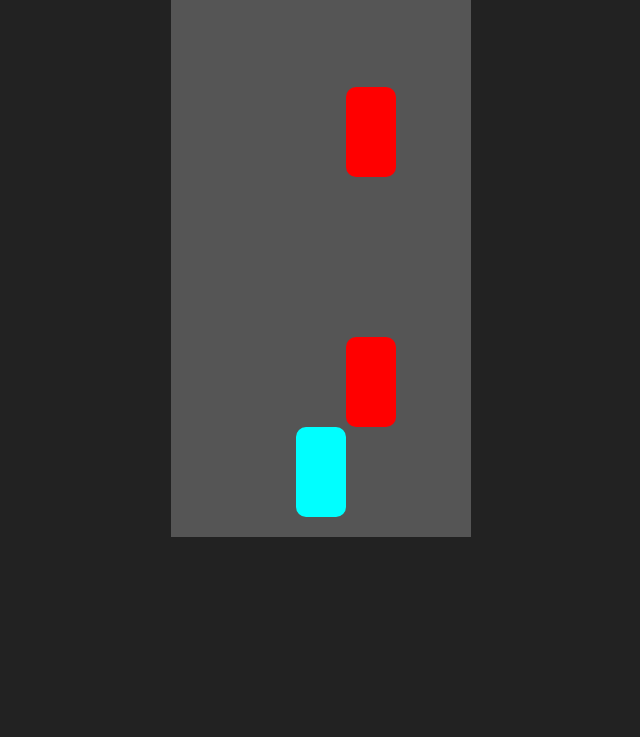
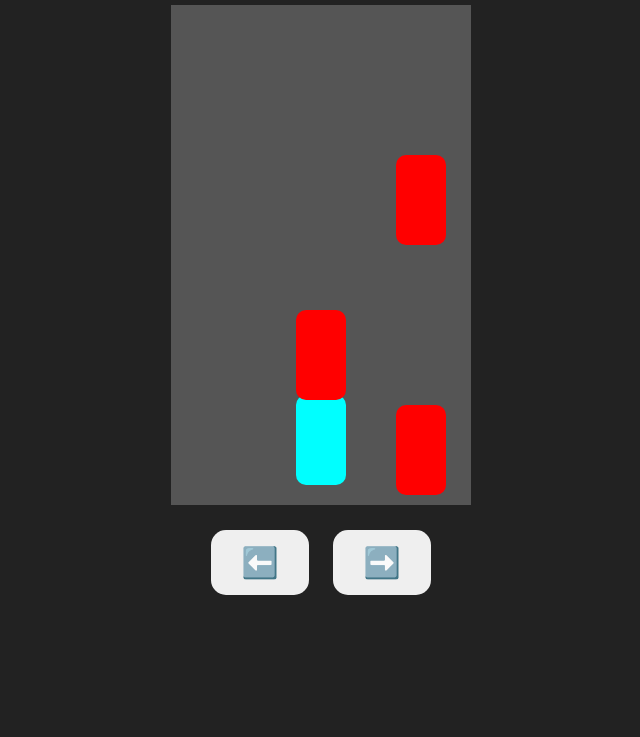
Before and after one commit to ngas33141-Liam/Racing-Test, a plain HTML site: page index.html in a window 1280 px wide. Shown: the part 63-800 px from the top of the page, without its empty margins (319-959 px from the left). Drawn offline with Linux system fonts and the light colour scheme.

Commit message:
Refactor HTML structure and improve styling
Creation by AiKipa Updated game layout and controls for the racing game.

```diff
--- a/index.html
+++ b/index.html
@@ -2,21 +2,28 @@
 <html>
 <head>
 <meta charset="UTF-8">
+<meta name="viewport" content="width=device-width, initial-scale=1.0">
 <title>Racing Game</title>
+
 <style>
 body{
     margin:0;
+    background:#222;
     overflow:hidden;
-    background:#222;
+    text-align:center;
+    color:white;
+    font-family:Arial;
 }
+
 #game{
     width:300px;
-    height:600px;
+    height:500px;
     background:#555;
     margin:auto;
     position:relative;
     overflow:hidden;
 }
+
 #player{
     width:50px;
     height:90px;
@@ -26,6 +33,7 @@ body{
     left:125px;
     border-radius:10px;
 }
+
 .enemy{
     width:50px;
     height:90px;
@@ -34,62 +42,89 @@ body{
     top:-100px;
     border-radius:10px;
 }
+
+.controls{
+    margin-top:15px;
+}
+
+button{
+    font-size:30px;
+    padding:15px 30px;
+    margin:10px;
+    border:none;
+    border-radius:15px;
+}
 </style>
 </head>
+
 <body>
+
+<h2>🚗 Racing Game</h2>
 
 <div id="game">
     <div id="player"></div>
 </div>
 
+<div class="controls">
+    <button onclick="moveLeft()">⬅️</button>
+    <button onclick="moveRight()">➡️</button>
+</div>
+
 <script>
 const player = document.getElementById("player");
-const game = document.getElementById("game");
 
-let playerX = 125;
+let lanes = [25, 125, 225];
+let currentLane = 1;
 
-document.addEventListener("keydown", e=>{
-    if(e.key==="ArrowLeft" && playerX>25){
-        playerX -= 50;
+function moveLeft(){
+    if(currentLane > 0){
+        currentLane--;
+        player.style.left = lanes[currentLane] + "px";
     }
-    if(e.key==="ArrowRight" && playerX<225){
-        playerX += 50;
+}
+
+function moveRight(){
+    if(currentLane < 2){
+        currentLane++;
+        player.style.left = lanes[currentLane] + "px";
     }
-    player.style.left = playerX + "px";
-});
+}
 
 function createEnemy(){
     const enemy = document.createElement("div");
-    enemy.classList.add("enemy");
-    enemy.style.left = [25,75,125,175,225][Math.floor(Math.random()*5)]+"px";
-    game.appendChild(enemy);
+    enemy.className = "enemy";
+
+    let lane = Math.floor(Math.random()*3);
+    enemy.style.left = lanes[lane] + "px";
+
+    document.getElementById("game").appendChild(enemy);
 
     let y = -100;
 
-    const move = setInterval(()=>{
+    let move = setInterval(function(){
+
         y += 5;
-        enemy.style.top = y+"px";
-
-        let px = player.offsetLeft;
-        let py = player.offsetTop;
+        enemy.style.top = y + "px";
 
         if(
-            y+90 > py &&
-            y < py+90 &&
-            enemy.offsetLeft === px
+            y + 90 > 390 &&
+            lane == currentLane
         ){
-            alert("Game Over!");
+            clearInterval(move);
+            alert("💥 Game Over!");
             location.reload();
         }
 
-        if(y > 600){
+        if(y > 500){
             enemy.remove();
             clearInterval(move);
         }
+
     },20);
 }
 
 setInterval(createEnemy,1000);
+
 </script>
 
 </body>
```
